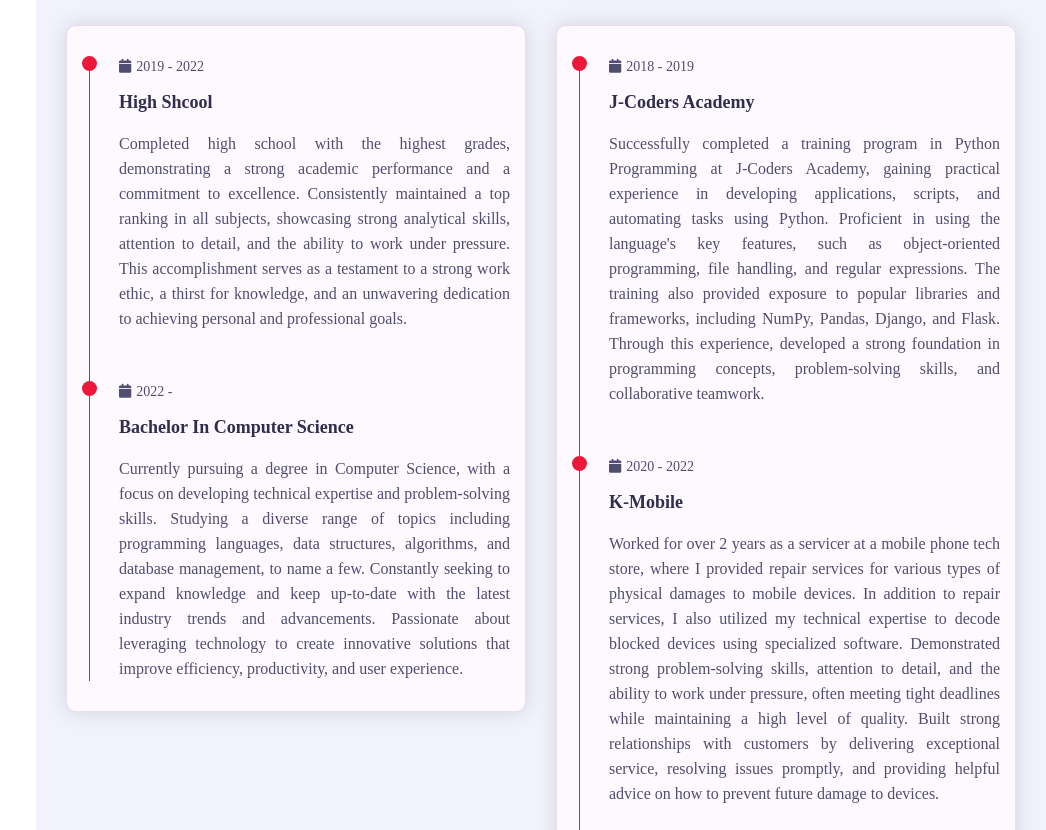
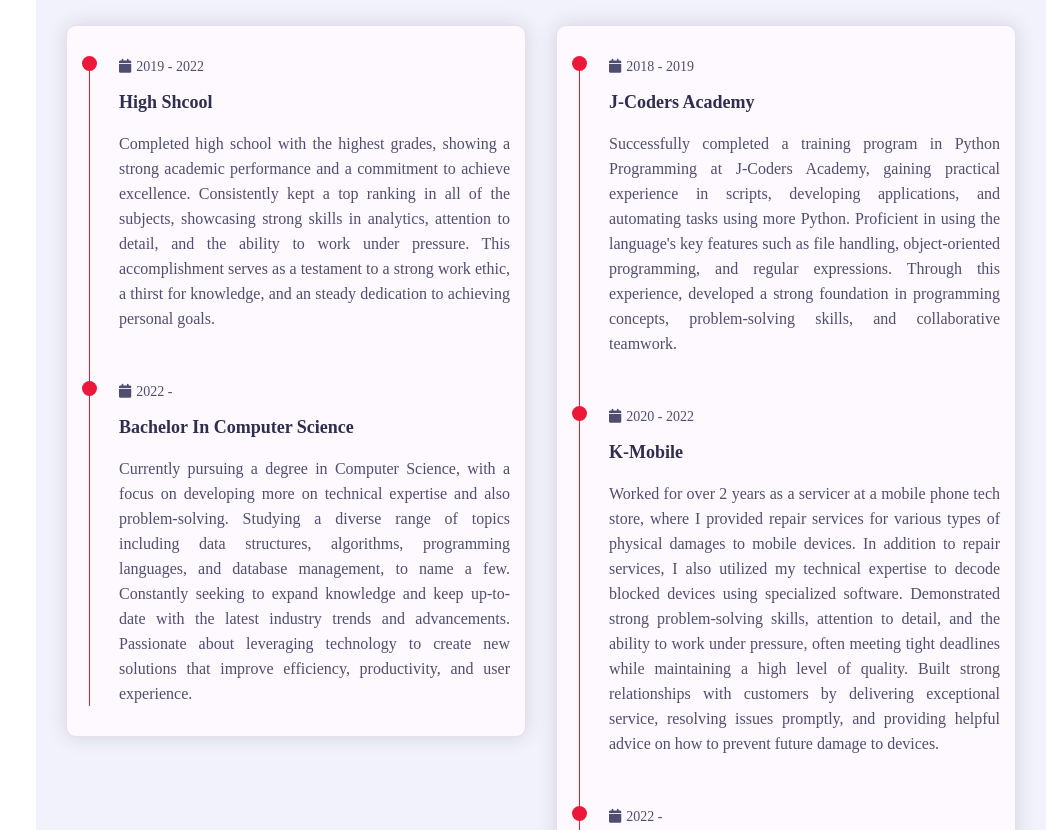
Before and after one commit to adhurimcanhasi22/adhurimcanhasi22.github.io, a plain HTML site: page index.html in a window 1280 px wide. Shown: the part 1480-2310 px from the top of the page, without its empty margins (234-1280 px from the left). Drawn offline with nearby package versions, Linux system fonts and the light colour scheme; a web font is replaced by a local one.

Commit message:
Update index.html

```diff
--- a/index.html
+++ b/index.html
@@ -143,12 +143,6 @@
                         <p>Birthday : <span>26 April 2004</span></p>
                       </div>
                       <div class="info-item padd-15">
-                        <p>Age : <span>18</span></p>
-                      </div>
-                      <div class="info-item padd-15">
-                        <p>Website :<span>adhurimcanhasi.github.io</span></p>
-                      </div>
-                      <div class="info-item padd-15">
                         <p>Email :<span>adhurimc@gmail.com</span></p>
                       </div>
                       <div class="info-item padd-15">
@@ -167,7 +161,7 @@
                     <div class="row">
                       <div class="buttons padd-15">
                         <a
-                          href="../../../Dokumente zyrtare/My_CV .pdf"
+                          href="../../../Dokumente zyrtare/My_CV.pdf"
                           class="btn"
                           download
                           >Download CV</a
@@ -224,15 +218,14 @@
                             <h4 class="timeline-title">High Shcool</h4>
                             <p class="timeline-text">
                               Completed high school with the highest grades,
-                              demonstrating a strong academic performance and a
-                              commitment to excellence. Consistently maintained
-                              a top ranking in all subjects, showcasing strong
-                              analytical skills, attention to detail, and the
-                              ability to work under pressure. This
-                              accomplishment serves as a testament to a strong
-                              work ethic, a thirst for knowledge, and an
-                              unwavering dedication to achieving personal and
-                              professional goals.
+                              showing a strong academic performance and a
+                              commitment to achieve excellence. Consistently
+                              kept a top ranking in all of the subjects,
+                              showcasing strong skills in analytics, attention
+                              to detail, and the ability to work under pressure.
+                              This accomplishment serves as a testament to a
+                              strong work ethic, a thirst for knowledge, and an
+                              steady dedication to achieving personal goals.
                             </p>
                           </div>
                           <!-- ======= timeline item ======= -->
@@ -246,16 +239,16 @@
                             </h4>
                             <p class="timeline-text">
                               Currently pursuing a degree in Computer Science,
-                              with a focus on developing technical expertise and
-                              problem-solving skills. Studying a diverse range
-                              of topics including programming languages, data
-                              structures, algorithms, and database management,
-                              to name a few. Constantly seeking to expand
-                              knowledge and keep up-to-date with the latest
-                              industry trends and advancements. Passionate about
-                              leveraging technology to create innovative
-                              solutions that improve efficiency, productivity,
-                              and user experience.
+                              with a focus on developing more on technical
+                              expertise and also problem-solving. Studying a
+                              diverse range of topics including data structures,
+                              algorithms, programming languages, and database
+                              management, to name a few. Constantly seeking to
+                              expand knowledge and keep up-to-date with the
+                              latest industry trends and advancements.
+                              Passionate about leveraging technology to create
+                              new solutions that improve efficiency,
+                              productivity, and user experience.
                             </p>
                           </div>
                         </div>
@@ -277,17 +270,14 @@
                             <p class="timeline-text">
                               Successfully completed a training program in
                               Python Programming at J-Coders Academy, gaining
-                              practical experience in developing applications,
-                              scripts, and automating tasks using Python.
-                              Proficient in using the language's key features,
-                              such as object-oriented programming, file
-                              handling, and regular expressions. The training
-                              also provided exposure to popular libraries and
-                              frameworks, including NumPy, Pandas, Django, and
-                              Flask. Through this experience, developed a strong
-                              foundation in programming concepts,
-                              problem-solving skills, and collaborative
-                              teamwork.
+                              practical experience in scripts, developing
+                              applications, and automating tasks using more
+                              Python. Proficient in using the language's key
+                              features such as file handling, object-oriented
+                              programming, and regular expressions. Through this
+                              experience, developed a strong foundation in
+                              programming concepts, problem-solving skills, and
+                              collaborative teamwork.
                             </p>
                           </div>
                           <!-- ======= timeline item ======= -->
@@ -471,7 +461,9 @@
               <div class="portfolio-item padd-15">
                 <div class="portfolio-item-inner shadow-dark">
                   <div class="portfolio-img">
-                    <img src="images/Portfolio/portfolio-1.PNG" alt="" />
+                    <a href="http://adhurimcanhasi.github.io" target="_blank">
+                      <img src="images/Portfolio/portfolio-1.PNG" alt="" />
+                    </a>
                   </div>
                 </div>
               </div>
```
